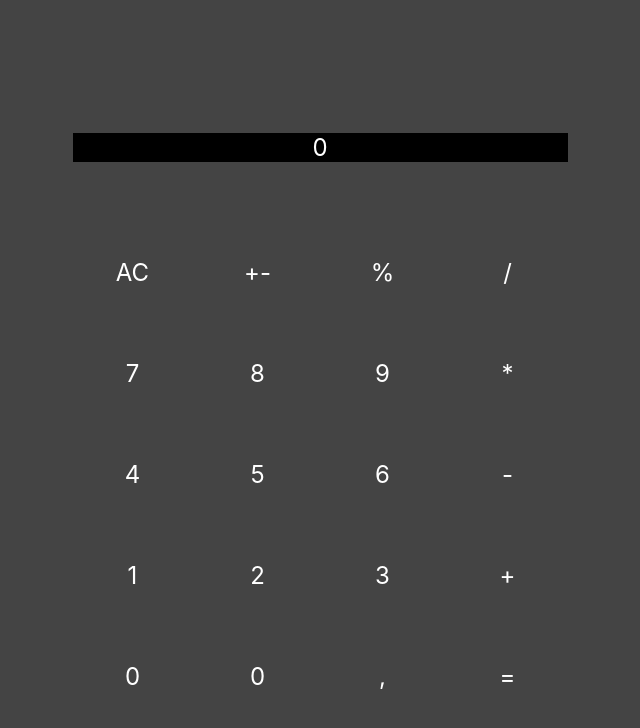
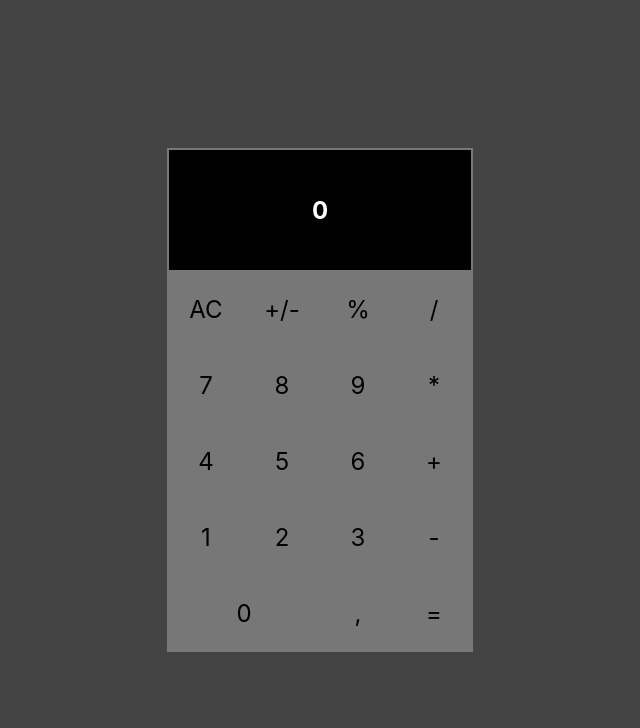
Before and after one commit to rztprog/delivery06_calculator, a React (Create React App) app: page / in a window 1280 px wide. Shown: the top 728 px of the page, without its empty margins (320-960 px from the left). Built offline with nearby package versions, Linux system fonts and the light colour scheme.

Commit message:
change cssgrid to table & add base color

```diff
--- a/src/Calculator.css
+++ b/src/Calculator.css
@@ -1,51 +1,16 @@
-.item-a {
-	grid-area: header;
-	background-color: #000;
+td {
+	width: 3em;
+	height: 3em;
 }
 
-.item-b {
-	grid-area: keyAc;
+.Head {
+	background-color: #000;
+	color: #fff;
+	height: 5em;
 }
 
-.item-c {
-	grid-area: keyPm;
+.Calculator {
+	background-color: #777;
+	color: #000;
+	font-size: 1.5em;
 }
-
-.item-d {
-	grid-area: keyModulo;
-}
-
-.item-e {
-	grid-area: keyMin;
-}
-
-.item-i {
-	grid-area: keyMulti;
-}
-
-.item-m {
-	grid-area: keyPlus;
-}
-
-.item-keyNum {
-	grid-area: keyNum;
-}
-
-
-.Calculator {
-	background-color: none;
-	display: grid;
-	font-size: 1.5em;
-	justify-content: center;
-	align-items: center;
-	grid-template-columns: repeat(4, 5em);
-	grid-template-rows: 6em repeat(5, 4em);
-	grid-gap: 5px 5px;
-	grid-template-areas:
-		"header header header header"
-		"keyAc keyPm keyModulo keyDiv"
-		"keyNum keyNum keyNum keyMulti"
-		"keyNum keyNum keyNum keyMin"
-		"keyNum keyNum keyNum keyPlus"
-		"keyNum keyNum keyNum keyEqual";
-}
--- a/src/Calculator.js
+++ b/src/Calculator.js
@@ -5,27 +5,42 @@ class Calculator extends React.Component {
 	render() {
 		return (
 			<div className="Calculator">
-				<div className="item-a">0</div>
-				<div>AC</div>
-				<div>+-</div>
-				<div>%</div>
-				<div>/</div>
-				<div>7</div>
-				<div>8</div>
-				<div>9</div>
-				<div>*</div>
-				<div>4</div>
-				<div>5</div>
-				<div>6</div>
-				<div>-</div>
-				<div>1</div>
-				<div>2</div>
-				<div>3</div>
-				<div>+</div>
-				<div>0</div>
-				<div>0</div>
-				<div>,</div>
-				<div>=</div>
+			<table>
+			<tbody>
+			<tr className="Head">
+			<th colSpan="4">0</th>
+			</tr>
+			<tr>
+			<td>AC</td>
+			<td>+/-</td>
+			<td>%</td>
+			<td>/</td>
+			</tr>
+			<tr>
+			<td>7</td>
+			<td>8</td>
+			<td>9</td>
+			<td>*</td>
+			</tr>
+			<tr>
+			<td>4</td>
+			<td>5</td>
+			<td>6</td>
+			<td>+</td>
+			</tr>
+			<tr>
+			<td>1</td>
+			<td>2</td>
+			<td>3</td>
+			<td>-</td>
+			</tr>
+			<tr>
+			<td colSpan="2">0</td>
+			<td>,</td>
+			<td>=</td>
+			</tr>
+			</tbody>
+			</table>
 			</div>
 		);
 	}
```
